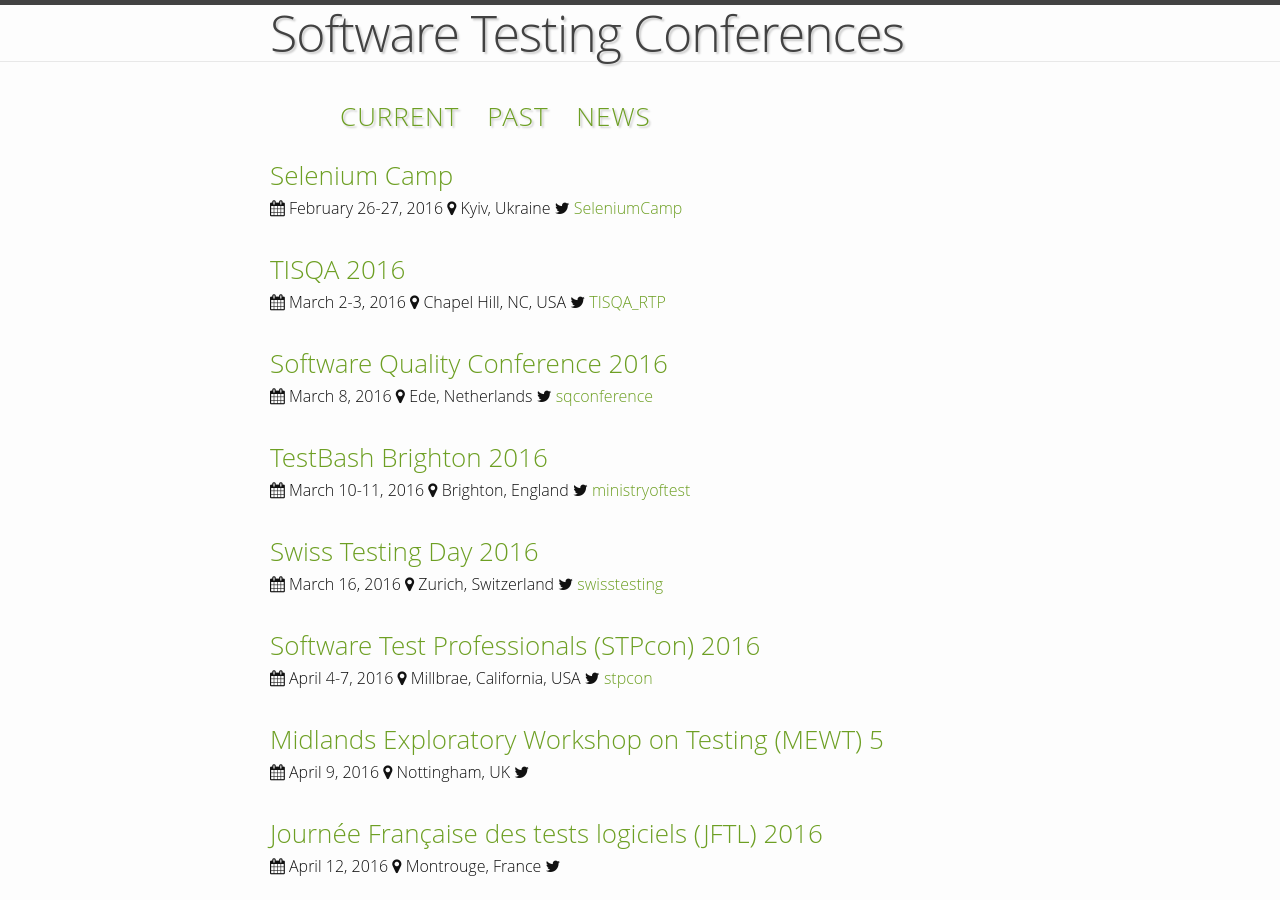
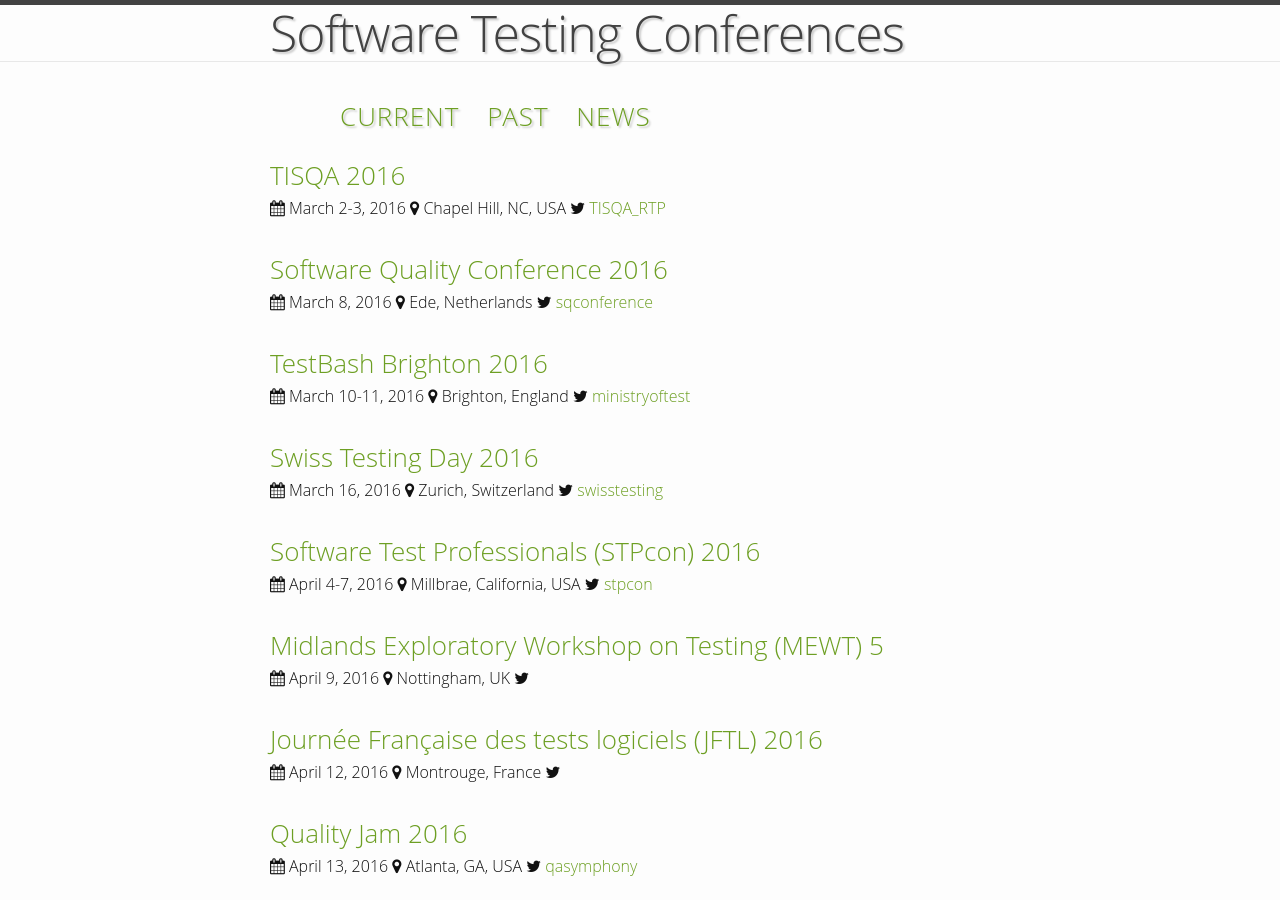
Before and after one commit to TestingConferences/testingconferences.github.io, a Jekyll site: the page built from index.html, in a window 1280 px wide and 900 px high. Built offline with Jekyll 4.4.1, drawn with Linux system fonts in a browser that asks for light colours.

Commit message:
Moved SeCamp to past

```diff
--- a/_data/current.yml
+++ b/_data/current.yml
@@ -1,9 +1,3 @@
-- name: Selenium Camp
-  location: Kyiv, Ukraine
-  dates: "February 26-27, 2016"
-  url: http://seleniumcamp.com/
-  twitter: SeleniumCamp
-
 - name: TISQA 2016
   location: Chapel Hill, NC, USA
   dates: "March 2-3, 2016"
--- a/_data/past.yml
+++ b/_data/past.yml
@@ -1,3 +1,9 @@
+- name: Selenium Camp
+  location: Kyiv, Ukraine
+  dates: "February 26-27, 2016"
+  url: http://seleniumcamp.com/
+  twitter: SeleniumCamp
+
 - name: Agile Testing and Test Automation Summit - NY 2016
   location: New York, NY, USA
   dates: "February 26, 2016"
```
